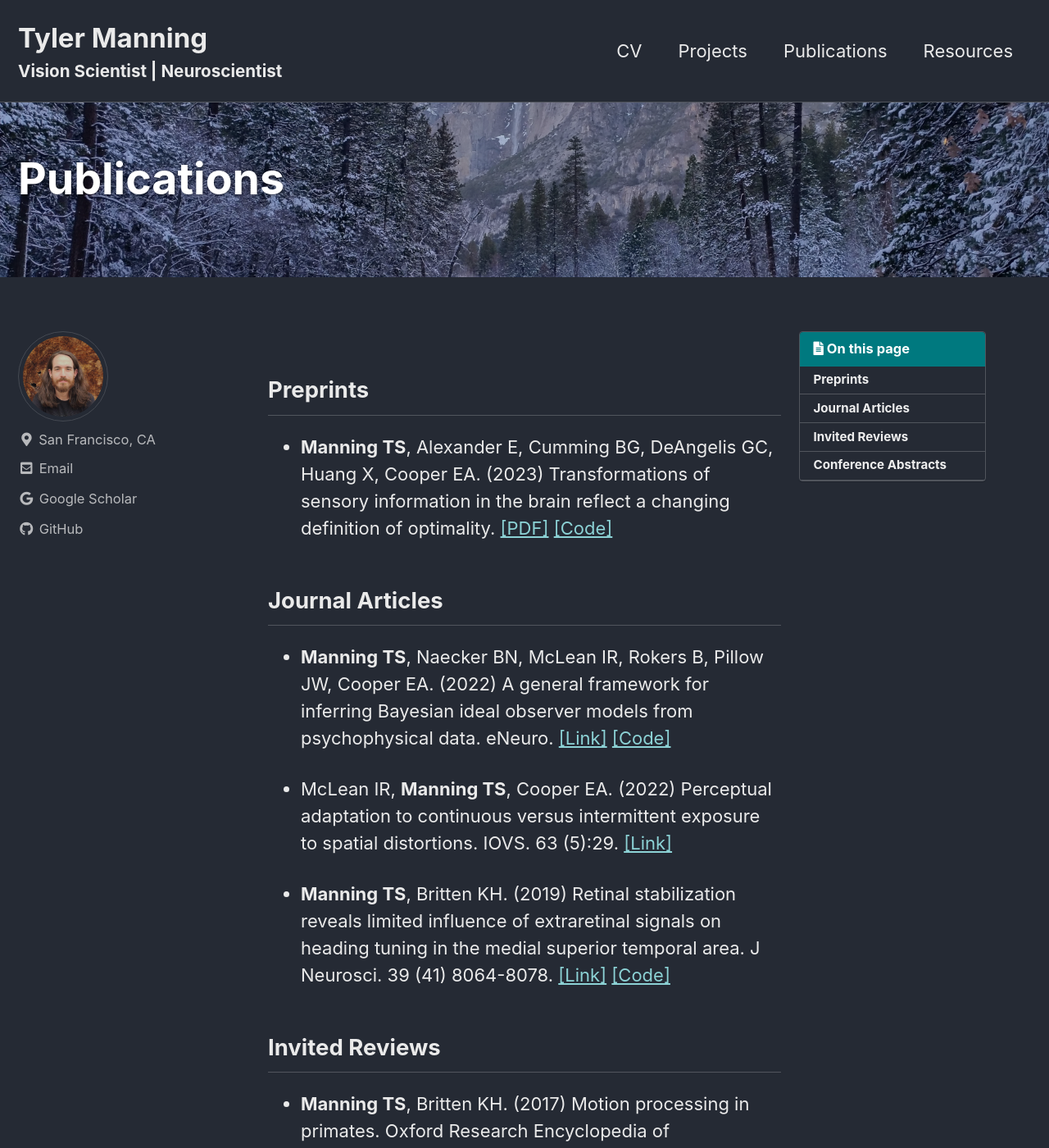
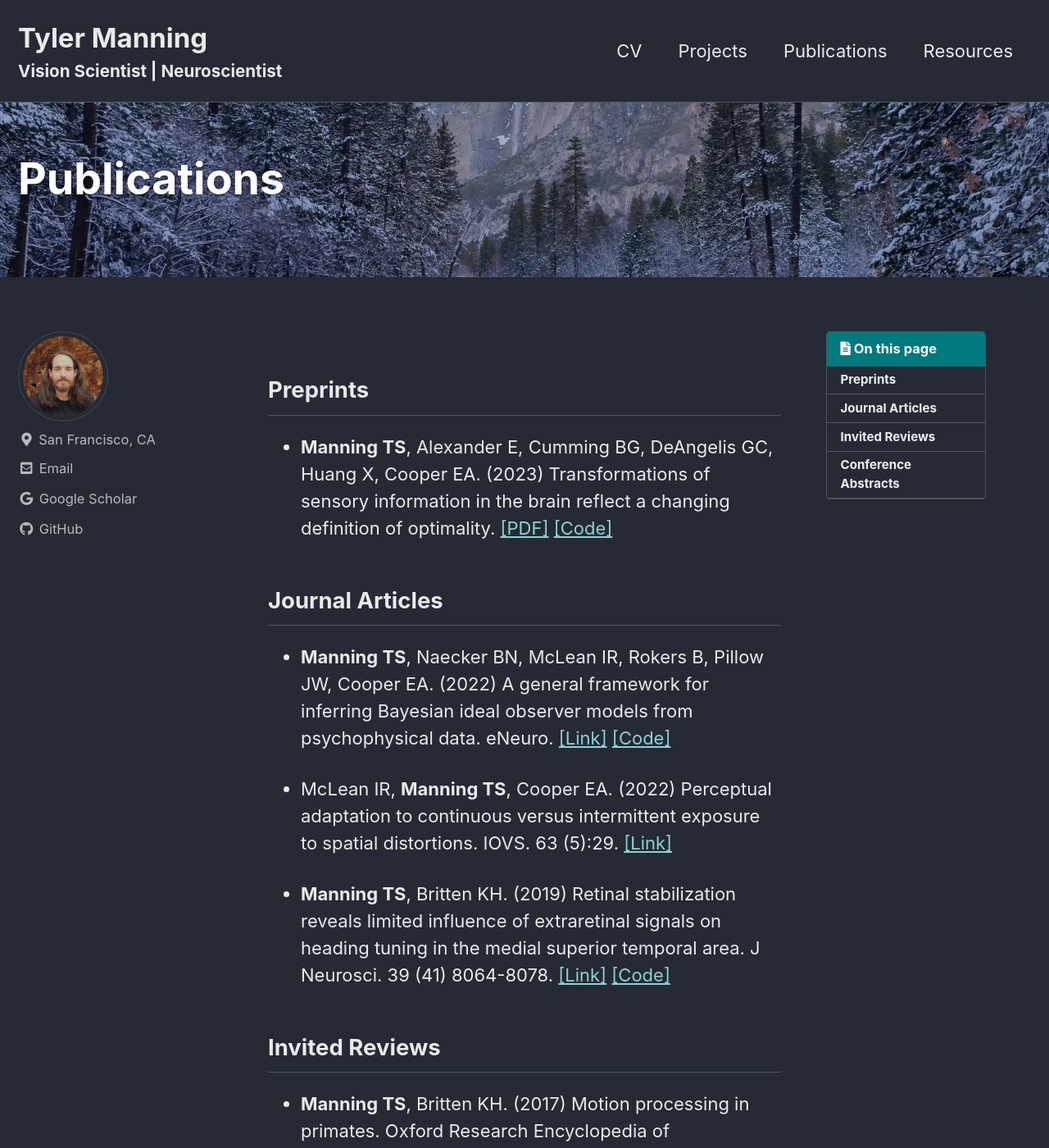
Before and after one commit to tsmanning/tsmanning.github.io, a Jekyll site: the page built from _pages/publications.md, in a window 1280 px wide and 1400 px high. Shown: the whole window at 82% size. Built offline with Jekyll 4.4.1, drawn with Linux system fonts in a browser that asks for light colours; cached includes are drawn as plain includes.

Commit message:
playing with margins

```diff
--- a/_sass/minimal-mistakes/_sidebar.scss
+++ b/_sass/minimal-mistakes/_sidebar.scss
@@ -80,7 +80,8 @@
     right: 0;
     width: $right-sidebar-width-narrow;
     margin-right: -1 * $right-sidebar-width-narrow;
-    padding-left: 1em;
+    // padding-left: 1em;
+    padding-left: 2.5em;
     z-index: 10;
 
     &.sticky {
```
